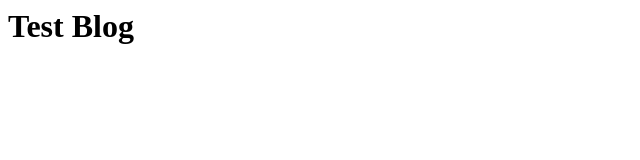
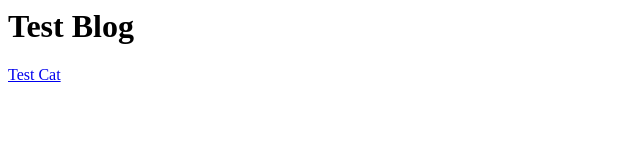
Before and after one commit to lareapowered/test-blog, a plain HTML site: page index.html in a window 1280 px wide. Shown: the full height of the page, 0-640 px from the left. Drawn offline with Linux system fonts and the light colour scheme.

Commit message:
Update index.html

```diff
--- a/index.html
+++ b/index.html
@@ -1 +1,2 @@
 <h1>Test Blog</h1>
+<a href="/test-cat">Test Cat</a>
```
